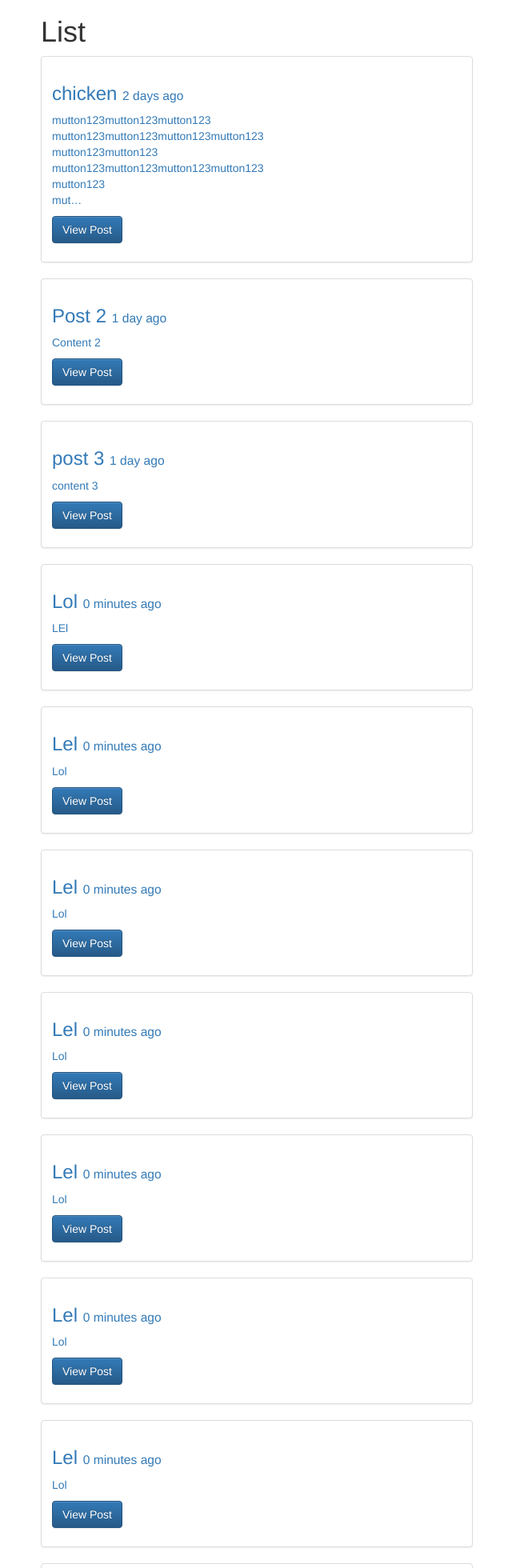
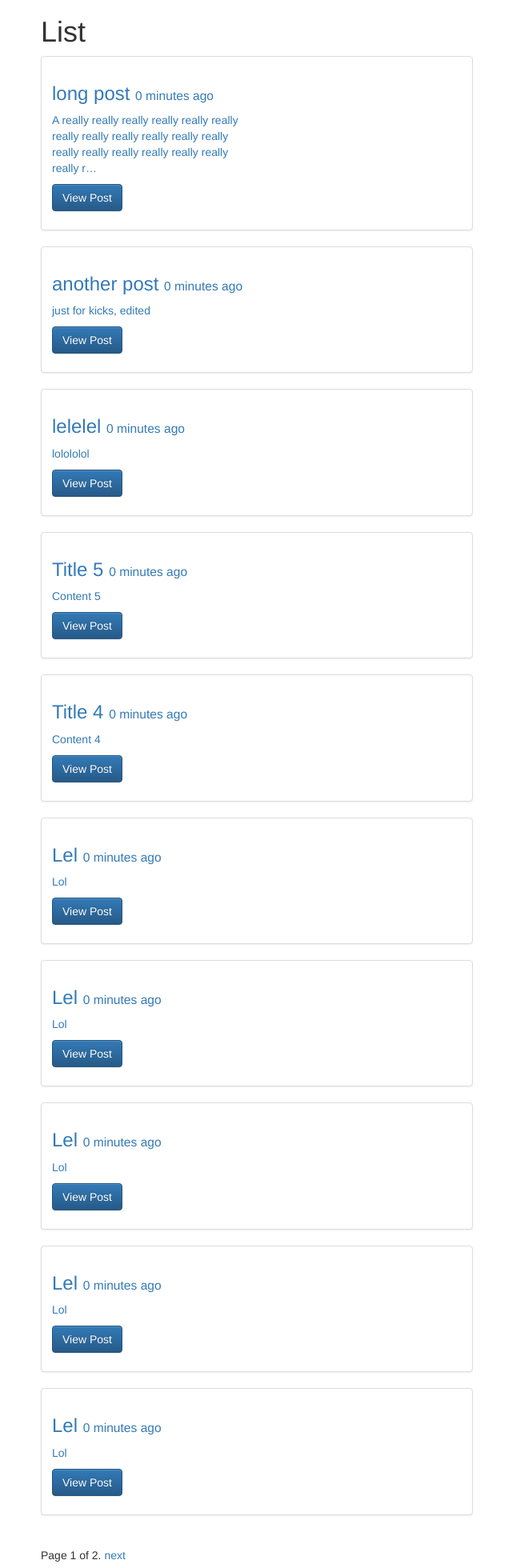
Before and after one commit to karanrajpal14/trydjango19, a Django app: page /posts/ in a window 1280 px wide. Shown: the top 1960 px of the page at 80% size, without its empty margins (319-959 px from the left). Run offline with Django 3.2, Linux system fonts and the light colour scheme; data comes from the database, SQL or seed files in the repository; both versions use the stored data as it was after the commit; some libraries are stand-ins or nearby versions.

Commit message:
Added pagination

```diff
--- a/src/posts/models.py
+++ b/src/posts/models.py
@@ -18,3 +18,9 @@ class Post(models.Model):
 	def get_absolute_url(self):
 		return reverse("posts:detail", kwargs={"id":self.id})
 		# return "/posts/%s/" %(self.id)
+
+	class Meta:
+		# Orders by most recently edited post
+		# For this to work disable ordering in the view
+		# First parameter takes precedence over the others
+		ordering = ['-posted', '-last_updated']
--- a/src/posts/views.py
+++ b/src/posts/views.py
@@ -3,6 +3,7 @@ from django.http import HttpResponse, HttpResponseRedirect
 from .models import Post
 from .forms import PostForm
 from django.contrib import messages
+from django.core.paginator import Paginator, EmptyPage, PageNotAnInteger
 
 def post_create(request):
 	form = PostForm(request.POST or None)
@@ -49,7 +50,23 @@ def post_detail(request, id=None):
 	return render(request, "post_detail.html", context)
 
 def post_list(request):
-	querySet = Post.objects.all()
+	# Ordering by latest post
+	# Can also do this in the model directly
+	querySet_list = Post.objects.all()#.order_by("-posted")
+
+	paginator = Paginator(querySet_list, 10) # Show 25 querySet per page
+
+	page_request_var = 'page'
+	page = request.GET.get(page_request_var)
+	try:
+		querySet = paginator.page(page)
+	except PageNotAnInteger:
+		# If page is not an integer, deliver first page.
+		querySet = paginator.page(1)
+	except EmptyPage:
+		# If page is out of range (e.g. 9999), deliver last page of results.
+		querySet = paginator.page(paginator.num_pages)
+
 	context = {
 		"listOfPosts" : querySet,
 		"function" : "List"
--- a/src/templates/post_list.html
+++ b/src/templates/post_list.html
@@ -3,6 +3,7 @@
 
 <div class="col-sm-6 col-sm-offset-3">
 	<h1>{{ function }}</h1>
+
 	<div class="row">
 		{% for post in listOfPosts %}
 		<div>
@@ -20,5 +21,22 @@
 		<!-- {% cycle "" "<div class='col-sm-12'></div></div><div class='row'>" %} -->
 		{% endfor %}
 	</div>
+
+	<div class="pagination">
+		<span class="step-links">
+			{% if listOfPosts.has_previous %}
+			<a href="?page={{ listOfPosts.previous_page_number }}">previous</a>
+			{% endif %}
+
+			<span class="current">
+				Page {{ listOfPosts.number }} of {{ listOfPosts.paginator.num_pages }}.
+			</span>
+
+			{% if listOfPosts.has_next %}
+			<a href="?page={{ listOfPosts.next_page_number }}">next</a>
+			{% endif %}
+		</span>
+	</div>
+
 </div>
 {% endblock content %}
```
Also changed, not shown: src/db.sqlite3.
